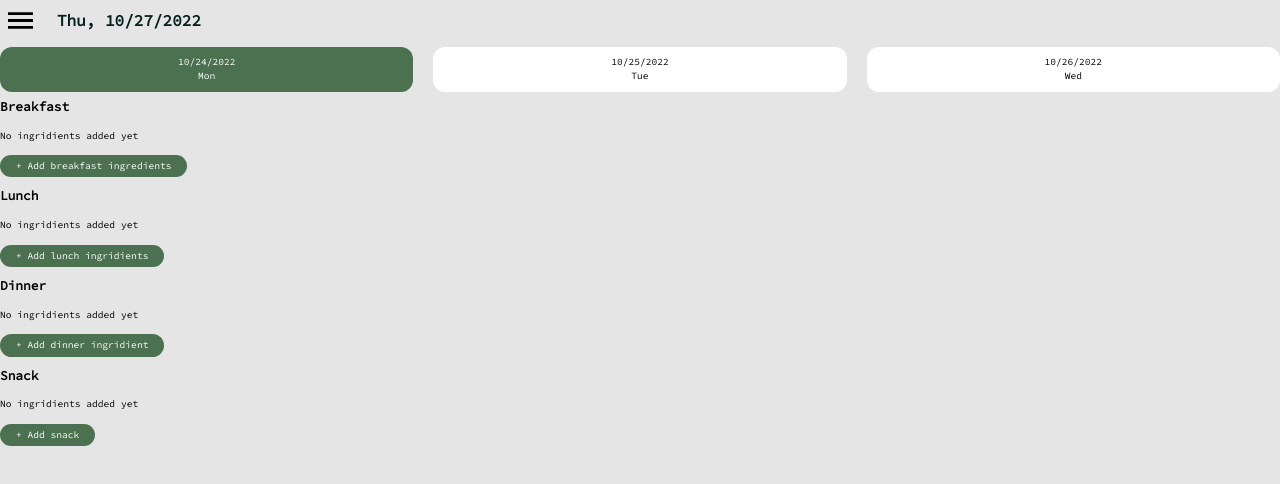
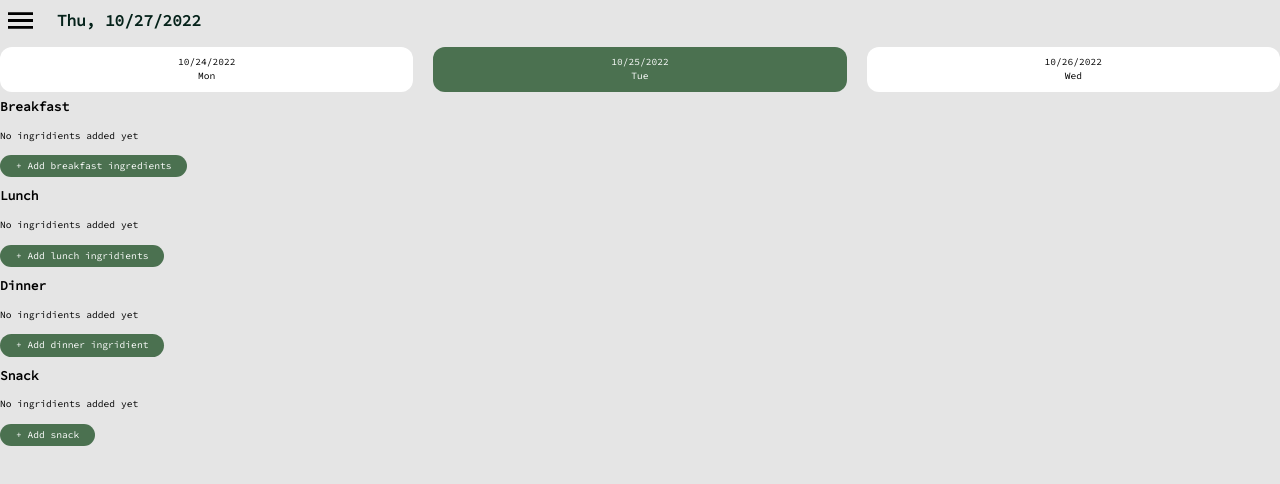
Before and after one commit to AleksandraZosia/whoseating, a Next.js app: page /eating-habits/add-meals/add-meals in a window 1280 px wide. Shown: the top 484 px of the page. Built offline with nearby package versions, Linux system fonts and the light colour scheme.

Commit message:
swiper reacts to click and proper initial slide

```diff
--- a/components/molecules/DaysSwiper.tsx
+++ b/components/molecules/DaysSwiper.tsx
@@ -11,23 +11,31 @@ interface Props {
 const DaysSwiper = ({ dates }: Props) => {
   const dispatch = useDispatch()
   const currentDate = useSelector((state) => state.date.date)
-
+  const [active, setActive] = React.useState<number>(dates.indexOf(currentDate))
   return (
     <Swiper
       slidesPerView={3}
       spaceBetween={20}
       onSlideChange={(swiper) => {
         dispatch(setDate(dates[swiper.activeIndex].join()))
+        setActive(swiper.activeIndex)
       }}
-      initialSlide={dates.indexOf(currentDate)}
+      initialSlide={active}
+      centeredSlides={true}
+      centerInsufficientSlides={true}
+      centeredSlidesBounds
     >
-      {dates.map((day: string) => (
-        <SwiperSlide key={day}>
-          {/* {({isActive})=>console.log(`slide ${day[0]} is active`)} */}
-          {({ isActive }) => (
+      {dates.map((day: Array<string>, i: number) => (
+        <SwiperSlide
+          key={day[0]}
+          onClick={() => {
+            dispatch(setDate(day.join()))
+            setActive(i)
+          }}
+        >
           <div
             className={
-                isActive
+              active === i
                 ? "rounded-xl p-2 text-xs text-center bg-green text-white"
                 : "rounded-xl p-2 text-xs text-center bg-white"
             }
@@ -35,7 +43,6 @@ const DaysSwiper = ({ dates }: Props) => {
             <p>{day[1]}</p>
             <p>{day[0]}</p>
           </div>
-          )}
         </SwiperSlide>
       ))}
     </Swiper>
```
Lines whose indentation alone changed are shown as unchanged.
